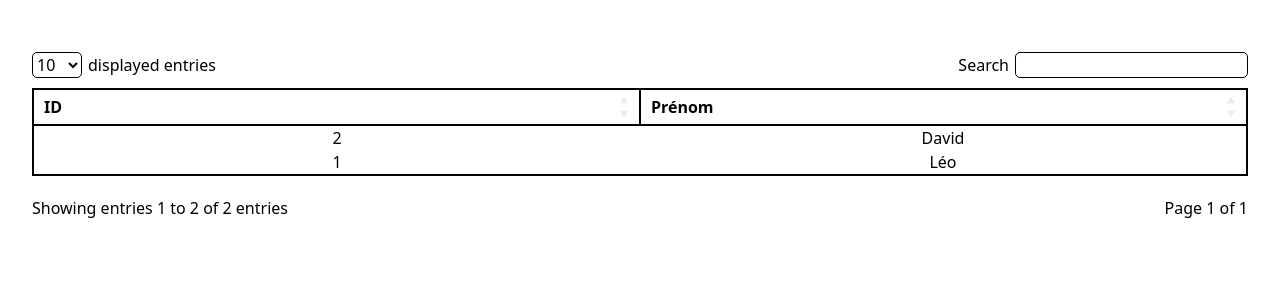
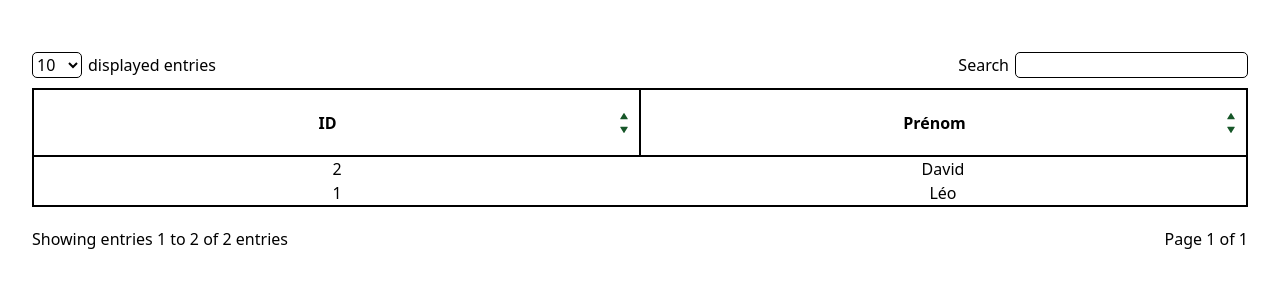
Before and after one commit to zarakeye/react-ts-tab-lib, a React (Vite) app: page / in a window 1280 px wide. Shown: the top 300 px of the page. Built offline with nearby package versions, Linux system fonts and the light colour scheme.

Commit message:
Beginning to implement handleSearch for columns headers

```diff
--- a/src/components/Table/index.tsx
+++ b/src/components/Table/index.tsx
@@ -21,15 +21,19 @@ function Table <T extends Record<string, any>>({ columns = [], rows = [] }: Tabl
   const [pagesNumber, setPagesNumber] = useState<number>(1);
   const [restOfEntries, setRestOfEntries] = useState<number>(0);
   const [displayedSample, setDisplayedSample] = useState<T[]>([]);
+  const [editingColumn, setEditingColumn] = useState<keyof T | null>(null);
+  const [searchQueries, setSearchQueries] = useState<{ [key in keyof T]: T[key] }[]>([]);
 
   const ascFilteringButtonRef = useRef<HTMLButtonElement>(null);
   const descFilteringButtonRef = useRef<HTMLButtonElement>(null);
 
-  const handleFilter = (e: React.MouseEvent<HTMLButtonElement>, property: keyof T, type: 'string' | 'number' | 'date' | 'boolean', filter: 'asc' | 'desc') => {
+  const columnNameRef = useRef<HTMLDivElement>(null);
+
+  const handleSort = (e: React.MouseEvent<HTMLButtonElement>, property: keyof T, type: 'string' | 'number' | 'date' | 'boolean', sort: 'asc' | 'desc') => {
     e.preventDefault();
 
     const arrayOfPropertyValues = rows.map((row) => row[property]);
-    if (filter === 'asc') {
+    if (sort === 'asc') {
       switch (type) {
         case 'string':
           arrayOfPropertyValues.sort((a, b) => a.localeCompare(b));
@@ -50,7 +54,7 @@ function Table <T extends Record<string, any>>({ columns = [], rows = [] }: Tabl
           arrayOfPropertyValues.sort((a, b) => a - b);
           break;
       }
-    } else if (filter === 'desc') {
+    } else if (sort === 'desc') {
       switch (type) {
         case 'string':
           arrayOfPropertyValues.sort((a, b) => b.localeCompare(a));
@@ -80,6 +84,14 @@ function Table <T extends Record<string, any>>({ columns = [], rows = [] }: Tabl
 
   const handleDisplayedEntriesChange = (e: ChangeEvent<HTMLSelectElement>) => {
     setSampleLength(parseInt(e.target.value));
+  }
+
+  const handleHeaderClick = (property: keyof T) => setEditingColumn(property);
+
+  const handleInputBlur = () => setEditingColumn(null);
+
+  const handleSearch = (e: ChangeEvent<HTMLInputElement>, property: keyof T) => {
+    setSearchQueries(prev => ({ ...prev, [property]: e.target.value }));
   }
 
   useEffect(() => {
@@ -129,31 +141,53 @@ function Table <T extends Record<string, any>>({ columns = [], rows = [] }: Tabl
                 className='px-[10px] py-[5px] border-2 align-top'
               >
                 <div className='flex items-center justify-between'>
-                  <p className='mr-2'>{key.displayName}</p>
+                  {editingColumn === key.property ? (
+                    <div className='flex flex-col h-[55px] gap-1'>
+                      <label htmlFor={`search-${String(key.property)}`} className='pr-2.5'>{key.displayName} :</label>
+                      <input
+                        type="text"
+                        className='border-1 border-black rounded-[5px] w-[100%]'
+                        onChange={(e) => handleSearch(e, key.property)}
+                        onBlur={handleInputBlur}
+                        autoFocus
+                        name={`search-${String(key.property)}`}
+                      />
+                    </div>
+                  ) : (
+                    <div className='flex items-center w-[100%] h-[55px]'>
+                      <p
+                        ref={columnNameRef}
+                        className='mr-2 flex-1 cursor-pointer'
+                        onClick={() => handleHeaderClick(key.property) }
+                      >
+                        {key.displayName}
+                      </p>
                       <div className='flex flex-col gap-1'>
-                    <button type='button' ref={ascFilteringButtonRef} onClick={(e) => handleFilter(e, key.property, key.type, 'asc')} className='cursor-pointer'>
-                      <svg xmlns="http://www.w3.org/2000/svg" height="10px" viewBox="0 -960 960 960" width="10px" fill="#e8eaed">
+                        <button type='button' ref={ascFilteringButtonRef} onClick={(e) => handleSort(e, key.property, key.type, 'asc')} className='cursor-pointer'>
+                          <svg xmlns="http://www.w3.org/2000/svg" height="10px" viewBox="0 -960 960 960" width="10px" fill="#175729">
                             <path d="M152-160q-23 0-35-20.5t1-40.5l328-525q12-19 34-19t34 19l328 525q13 20 1 40.5T808-160H152Z"/>
                           </svg>
                         </button>
-                    <button type='button' ref={descFilteringButtonRef} onClick={(e) => handleFilter(e, key.property, key.type, 'desc')} className='cursor-pointer'>
-                      <svg className='rotate-180' xmlns="http://www.w3.org/2000/svg" height="10px" viewBox="0 -960 960 960" width="10px" fill="#e8eaed">
+                        <button type='button' ref={descFilteringButtonRef} onClick={(e) => handleSort(e, key.property, key.type, 'desc')} className='cursor-pointer'>
+                          <svg className='rotate-180' xmlns="http://www.w3.org/2000/svg" height="10px" viewBox="0 -960 960 960" width="10px" fill="#175729">
                             <path d="M152-160q-23 0-35-20.5t1-40.5l328-525q12-19 34-19t34 19l328 525q13 20 1 40.5T808-160H152Z"/>
                           </svg>
                         </button>
                       </div>
                     </div>
+                  )}
+                </div>
               </th>
             ))}
           </tr>
         </thead>
-        <tbody>
+        <tbody className='pb-2.5'>
           {displayedSample.map((row: T, rowIndex: number): ReactNode => (
             <tr key={rowIndex}>
               {columns.map((column, colIndex) => (
-                <td
+                <td title={`id: ${row.id}`}
                   key={colIndex}
-                  className='px-[10px] truncate'
+                  className='px-[15px] truncate'
                   style={{ width: `${100 / columns.length}%` }}
                 >
                   {row[column.property] as ReactNode}
```
Lines whose indentation alone changed are shown as unchanged.
